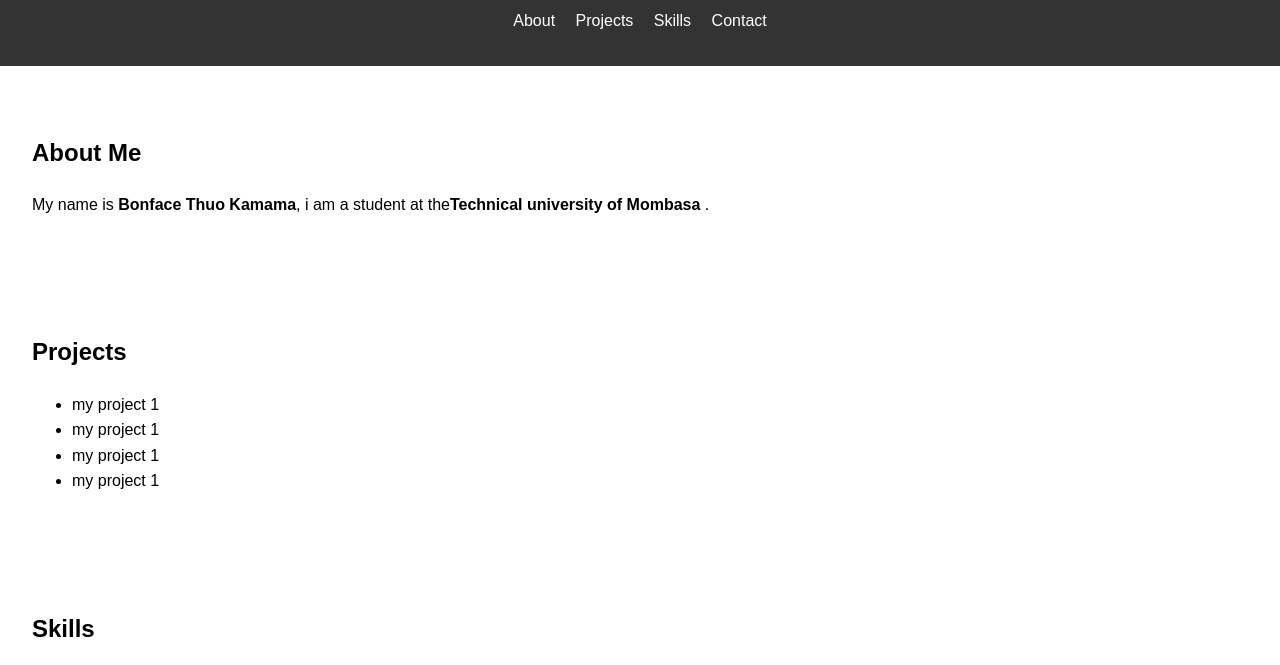
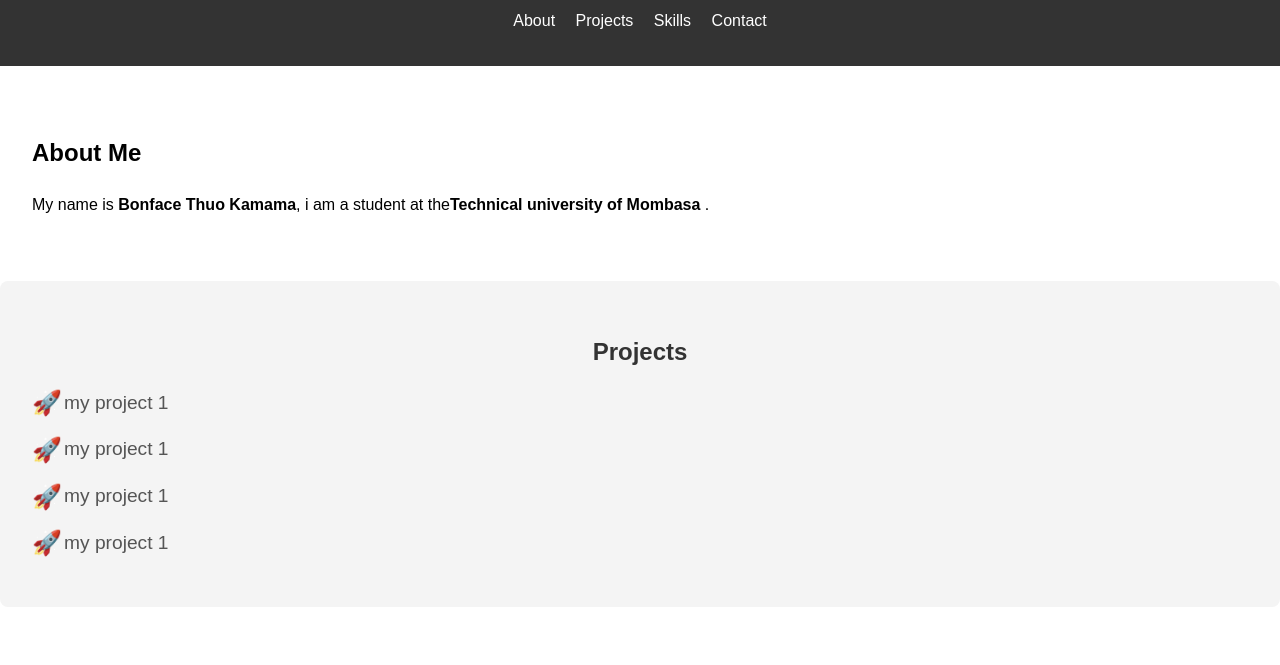
Before and after one commit to Bonface-3020/my-portfolio, a plain HTML site: page index.html in a window 1280 px wide. Shown: the part 102-767 px from the top of the page. Drawn offline with Linux system fonts and the light colour scheme.

Commit message:
second styling

```diff
--- a/style.css
+++ b/style.css
@@ -48,3 +48,38 @@ footer {
         margin: 0.5rem 0;
     }
 }
+#projects {
+    background-color: #f4f4f4;
+    padding: 2rem;
+    border-radius: 8px;
+    margin: 1rem 0;
+}
+
+#projects h2 {
+    text-align: center;
+    color: #333;
+    margin-bottom: 1rem;
+}
+
+#projects ul {
+    list-style: none;
+    padding: 0;
+}
+
+#projects li {
+    position: relative;
+    padding-left: 2rem;
+    margin-bottom: 1rem;
+    font-size: 1.2rem;
+    color: #555;
+}
+
+#projects li::before {
+    content: "🚀";
+    position: absolute;
+    left: 0;
+    top: 50%;
+    transform: translateY(-50%);
+    font-size: 1.5rem;
+    color: #ffcc00;
+}
```
